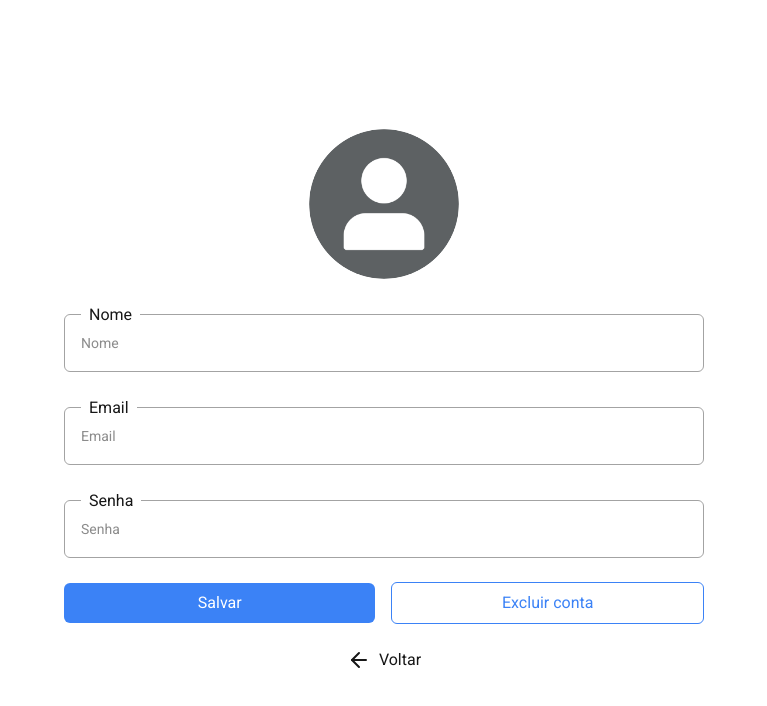
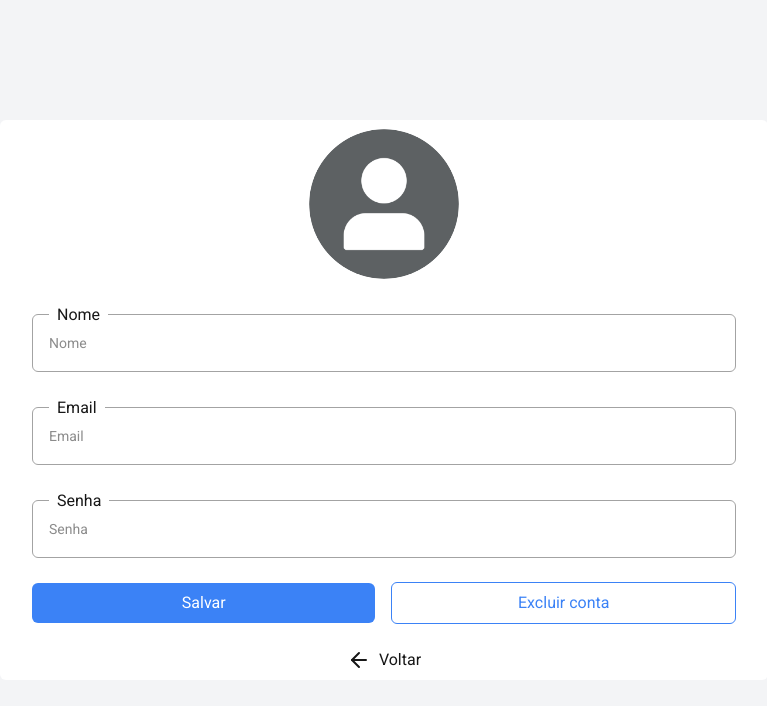
Before and after one commit to ivanrods/task-pro, a Next.js app: page /profile in a window 1280 px wide. Shown: the top 706 px of the page, without its empty margins (256-1023 px from the left). Built offline with nearby package versions, Linux system fonts and the light colour scheme; no server answers; sample sign-in values are in the browser's storage.

Commit message:
feat: add container profile page

```diff
--- a/src/app/profile/page.tsx
+++ b/src/app/profile/page.tsx
@@ -138,7 +138,8 @@ const Profile = () => {
   };
 
   return (
-    <div className="h-screen flex flex-col gap-6 justify-center items-center mx-auto px-4 max-w-2xl">
+    <div className="h-screen bg-[var(--background-secondary)] flex justify-center items-center">
+      <div className="w-full h-screen rounded-md p-8 bg-[var(--background)] flex flex-col gap-6 justify-center items-center md:w-[90%] lg:w-[80%] xl:w-[60%] md:h-[70%]">
         <Image
           src="/profile.png"
           alt="foto de perfil"
@@ -191,6 +192,7 @@ const Profile = () => {
           </div>
         </form>
       </div>
+    </div>
   );
 };
 
--- a/src/app/tasks/layout.tsx
+++ b/src/app/tasks/layout.tsx
@@ -9,7 +9,7 @@ export default function TasksLayout({
   children: React.ReactNode;
 }) {
   return (
-    <div className="flex  bg-[var(--backgroud)]">
+    <div className="flex bg-[var(--background-secondary)]">
       <TaskProvider>
         <Drawer />
         <div className="w-full relative ">
```
Also changed, not shown: 1 other file (tests, documents, lock files or other folders). Lines whose indentation alone changed are shown as unchanged.
